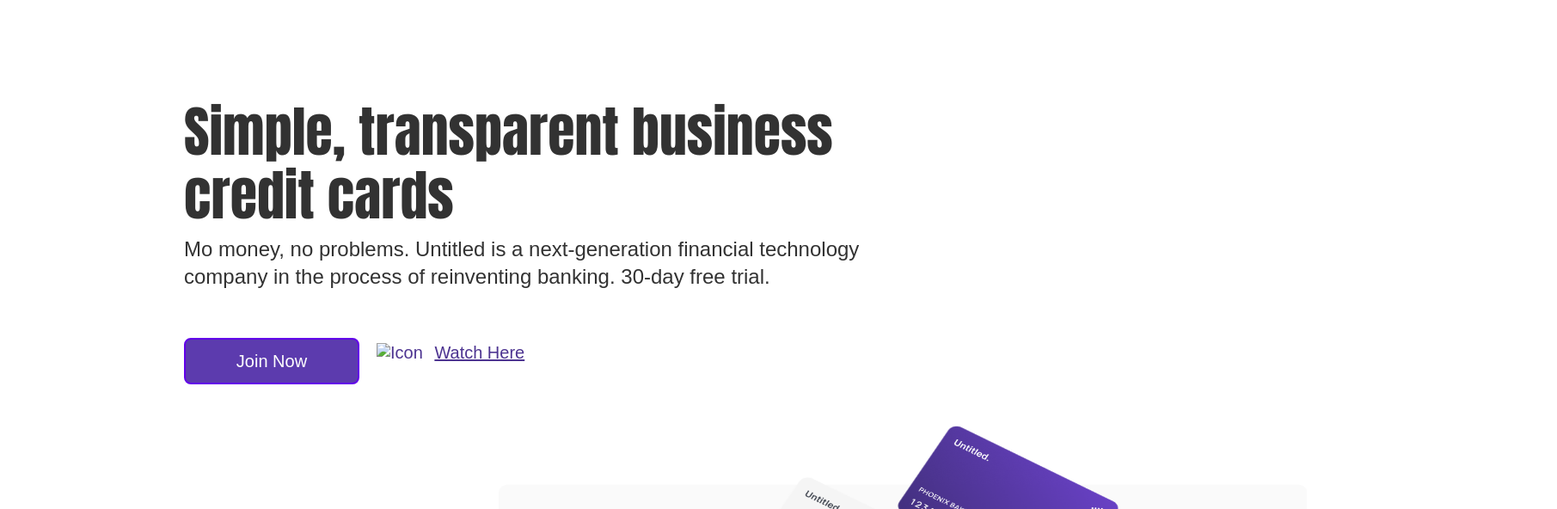
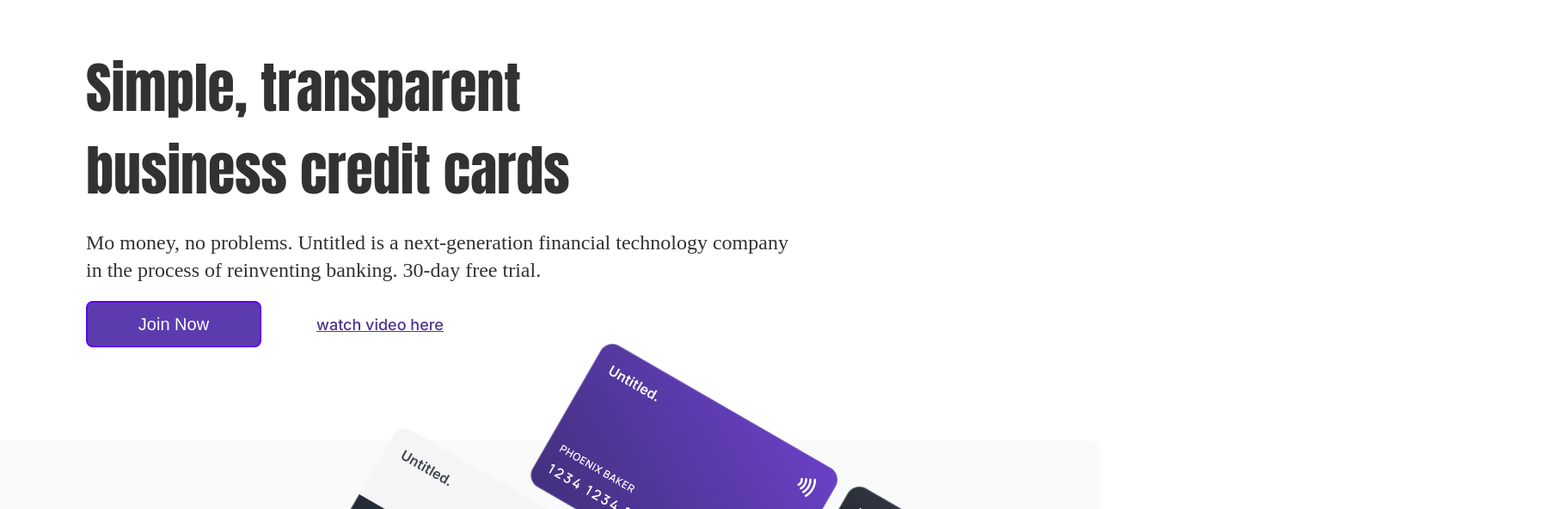
Before and after one commit to DanielIsayan777/Css-2-1, a plain HTML site: page index.html in a window 1280 px wide. Shown: the part 80-672 px from the top of the page at 86% size, 1811 px wide, since content can reach past the window. Drawn offline with Linux system fonts and the light colour scheme; a web font is replaced by a local one.

Commit message:
update 2

```diff
--- a/Css/style.css
+++ b/Css/style.css
@@ -77,36 +77,40 @@ ul {
     font-family: 'Inter', sans-serif;
 }
 
-.content-contain{
-    width: 841px;
-    height: 370px;
-    margin-top: 136px;
-    margin-left: 214px;
-    box-sizing: border-box;
-    flex-direction: column;
-    justify-content: center;
+.simple{
+    width: 1080px;
+    height: 330px;
+    margin: 0 auto;
+    margin-top: 74px;
 }
 
-.content-contain h1{
+.first-text{
+    color: #323232;
+    font-weight: 400;
     font-size: 64px;
-    Line-height: 74px;
-    color: #323232;
-    font-family: 'Impact', sans-serif;
-    padding-right: 75px;
-    font-weight: 400;
+    font-family: Impact;
+    text-align: left;
+    padding-right: 350px;
 }
 
-.content-contain p{
-    font-family: 'Inria Sans', sans-serif;
+.second-text{
     color: #323232;
+    font-family: "Inria Sans";
     font-size: 24px;
+    font-style: normal;
     font-weight: 400;
     line-height: 32px;
-    padding-top: 10px;
+    padding-right: 250px;
+    padding-top: 20px;
 }
 
+.button{
+    width: 640px;
+    height: 140px;
+}
+
+
 .join-button{
-    margin-top: 20px;
     width: 204px;
     height: 54px;
     border-radius: 8px;
@@ -116,64 +120,40 @@ ul {
     outline: none;
     border: 2px solid #6200ea;
     font-size: 20px;
-    display: inline-block;
-
-}
-
-.content-contain a{
-    text-decoration: none;
-    color: white;
+    margin-top: 20px;
     display: inline-block;
 }
 
-.content-contain li a{
-    color: #4D3491 !important;
-    padding-left: 270px;
-    padding-bottom: 60px;
-    align-items: middle;
-    position: absolute;
-    display: inline-block;
+.join-button a{
+    color: white;
+    text-decoration: none;
 }
 
-.xu{
-    margin-top: 30px;
-    width: 422px;
-    height: 84px;
+.xz{
+    width: 250px;
+    height: 100px;
+    margin-top: 10px;
     display: inline-block;
-    position: relative;
+    margin-top: 0;
 }
 
-.background-image{
-    width: 940px;
-    height: 461px;
-    margin-left: 580px;
-    position: relative;
+.video{
+    font-size: 18px;
+    font-weight: 500;
+    color: #4D3491;
+    font-family: Inter;
+    display: inline-block;
+    padding-left: 60px;
 }
 
-.xu {
-    margin-top: 30px;
-    display: flex;
-    align-items: center;
-    gap: 20px;
-  }
+.background{
+    width: 1811px;
+    height: 761px;
+}
 
-  .watch-here {
-    display: flex;
-    align-items: center;
-  }
+.background img{
+    position: absolute; right: 0;
 
-  .watch-link {
-    text-decoration: none;
-    color: #4D3491 !important;
-    font-family: 'Inria Sans', sans-serif;
-    font-size: 20px;
-    font-weight: 400;
-    display: flex;
-    align-items: center;
-  }
 
-  .watch-icon {
-    width: 32px;
-    height: 32px;
-    margin-right: 8px;
-  }
+
+}
--- a/index.html
+++ b/index.html
@@ -26,22 +26,21 @@
       </div>
       </div>
     </nav>
+
     <main>
-      <div class="content-contain">
-        <h1>Simple, transparent business credit cards</h1>
-        <p>Mo money, no problems. Untitled is a next-generation financial technology company in the process of reinventing banking. 30-day free trial.</p>
-    <div class="xu">
-        <button class="join-button"><a href="#">Join Now</a></button>
-        <div class="watch-here">
-          <a href="#" class="watch-link">
-            <img src="/Images/play-loading.png" alt="Icon" class="watch-icon">
-            <u>Watch Here</u>
-          </a>
-        </div>
+      <div class="simple">
+        <div class="first-text"><p>Simple, transparent business credit cards</p></div>
+          <div class="second-text"><p>Mo money, no problems. Untitled is a next-generation financial technology company in the process of reinventing banking. 30-day free trial.</p></div>
+            <div class="button">
+              <button class="join-button"><a href="#">Join Now</a></button>
+                <div class="xz">
+                <a class="video" href="#">watch video here</a>
+              </div>
+            </div>
       </div>
-    </div>
-
+      <div class="background">
+        <img src="/Images/Content.png">
+      </div>
     </main>
-    <img class="background-image" src="/Images/Content.png">
-</body>
+  </body>
 </html>
```
